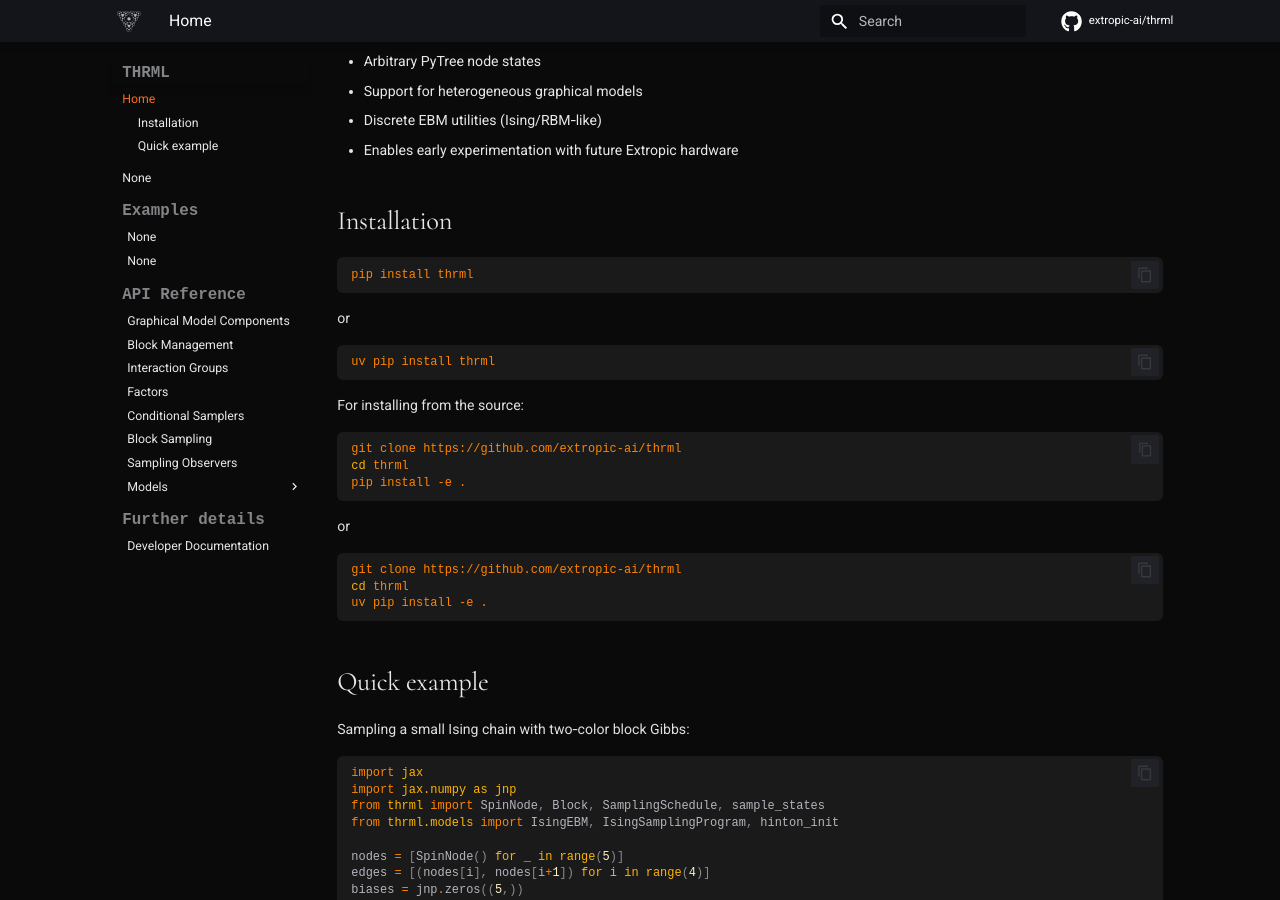
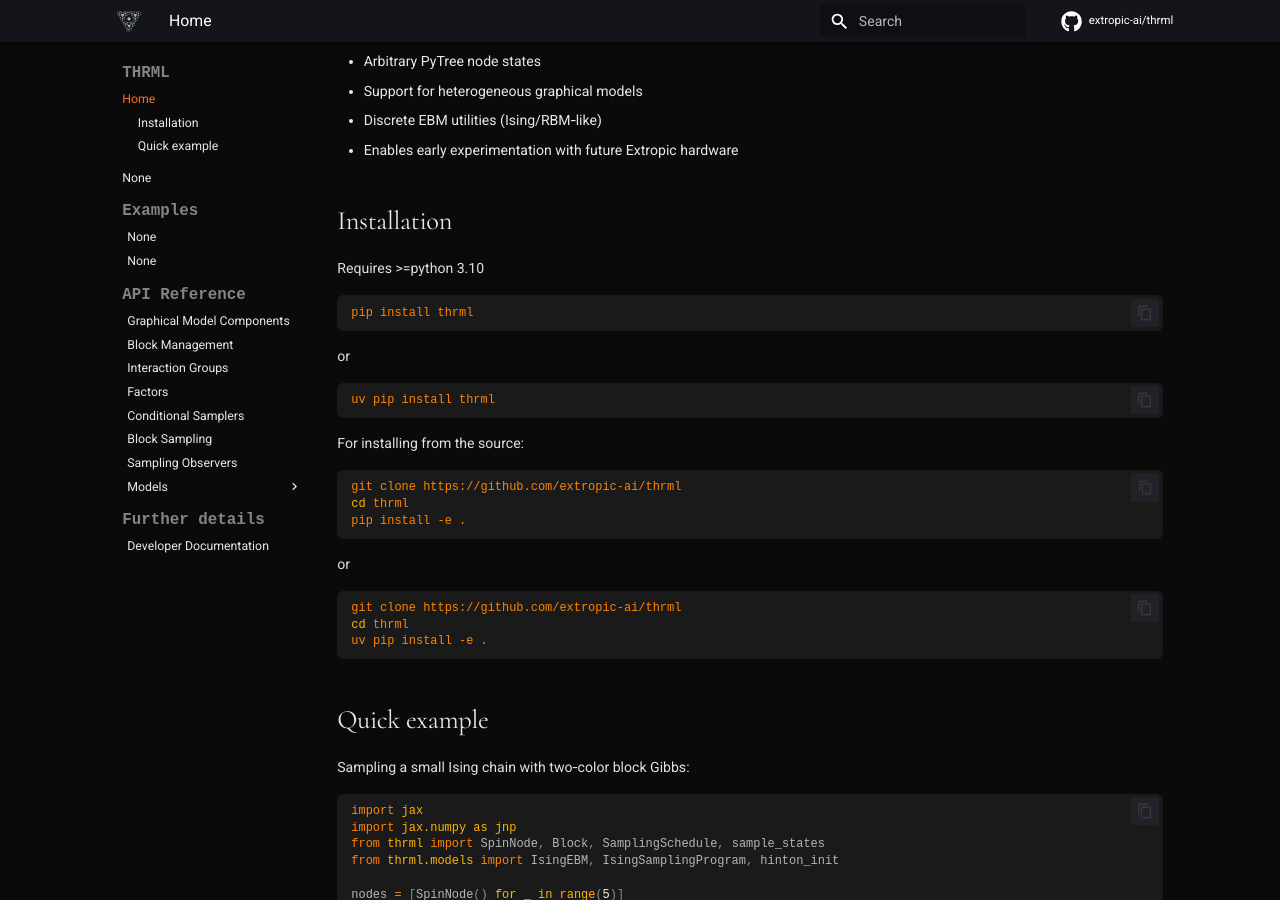
Before and after one commit to extropic-ai/thrml, an MkDocs documentation site: the page built from docs/index.md, in a window 1280 px wide and 900 px high, scrolled down 523 px. Built offline with MkDocs 1.6.1 and Material for MkDocs 9.7.7, drawn with Linux system fonts in a browser that asks for light colours; some web fonts are replaced; comment, search, counter and statistics services are not loaded.

Commit message:
add python

````diff
--- a/docs/index.md
+++ b/docs/index.md
@@ -17,6 +17,8 @@ Features include:
 - Enables early experimentation with future Extropic hardware
 
 ## Installation
+
+Requires >=python 3.10
 
 ```bash
 pip install thrml
````
